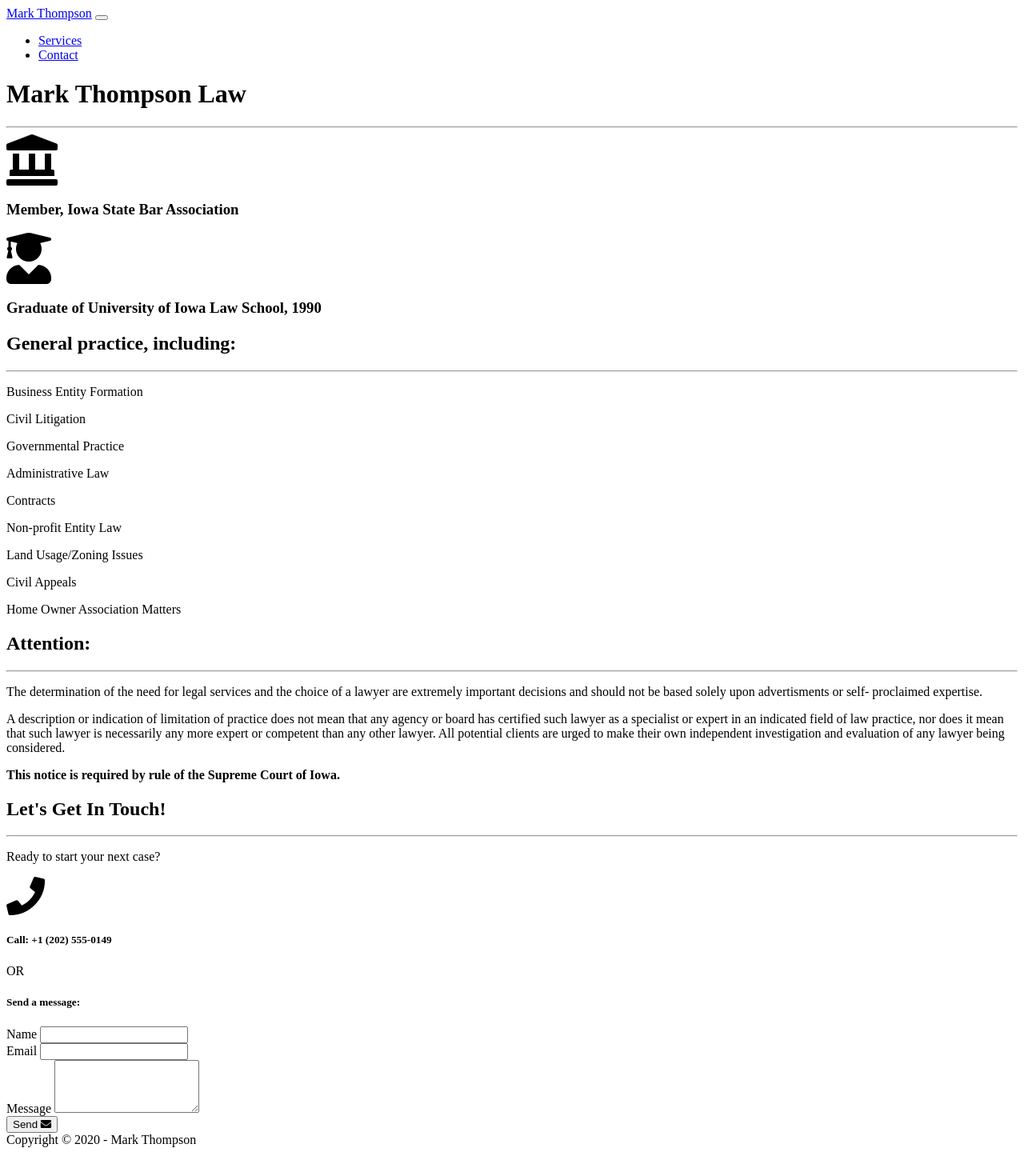
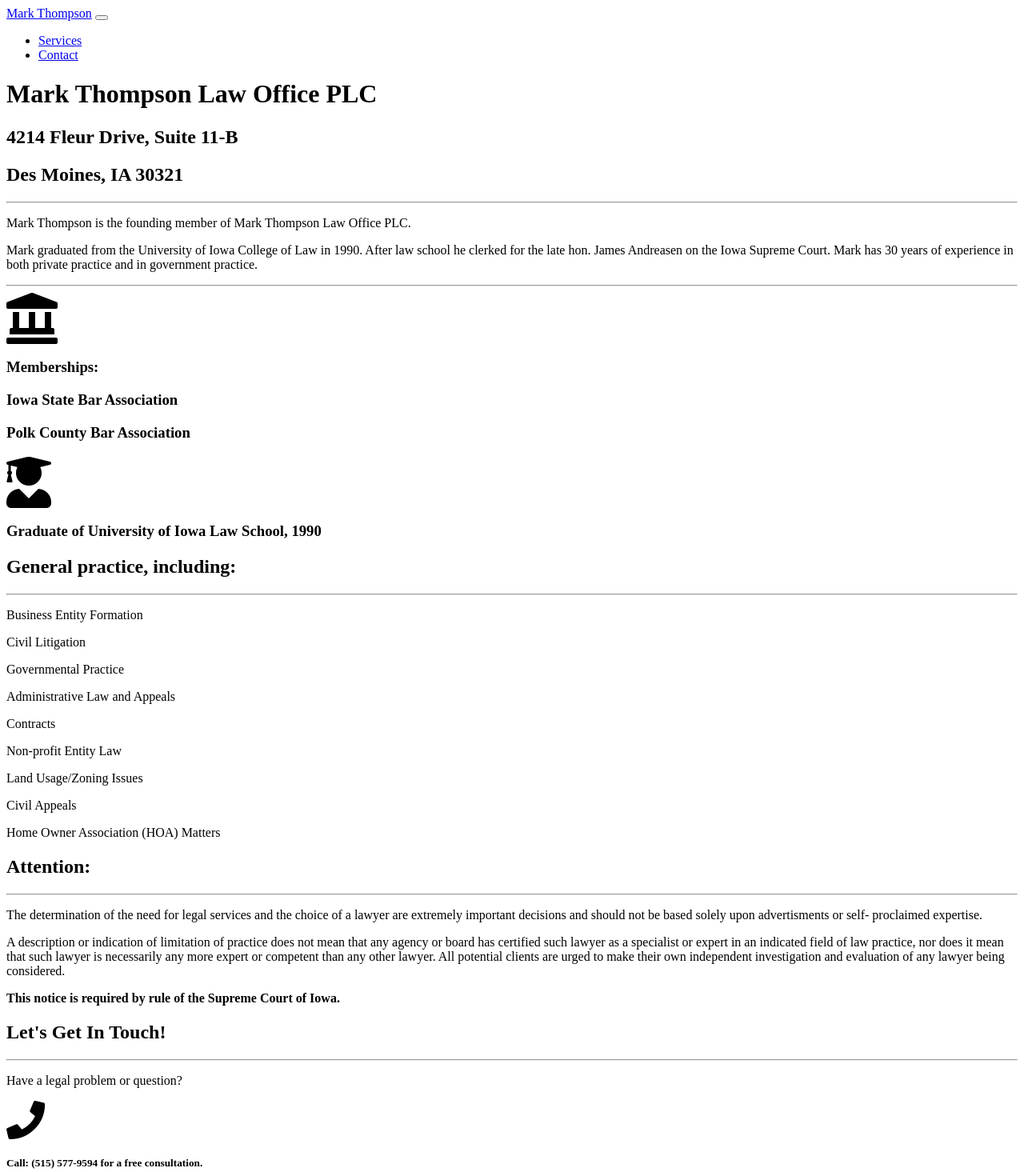
Before and after one commit to rugglcon/mark-thompson, a website with bundled scripts: page index.html in a window 1280 px wide. Shown: the top 1465 px of the page at 80% size. Before the commit the page ends 1442 px from the top, so only its background shows below. Built offline with nearby package versions, Linux system fonts and the light colour scheme.

Commit message:
update language and remove comments

```diff
--- a/index.html
+++ b/index.html
@@ -50,17 +50,35 @@
   <!-- Masthead -->
   <header class="masthead">
     <div class="container h-100">
-      <div class="row h-100 align-items-center justify-content-center text-center">
-        <div class="col-lg-10 align-self-end">
-          <h1 class="text-uppercase text-white font-weight-bold">Mark Thompson Law</h1>
-          <hr class="divider my-4">
+      <div class="row align-items-center justify-content-center text-center mt-3 mt-lg-5">
+        <div class="row mt-lg-5 mt-3 mb-2">
+          <div class="col-12 align-self-end">
+            <h1 class="text-uppercase text-white font-weight-bold">Mark Thompson Law Office PLC</h1>
+            <h2 class="text-uppercase text-white">4214 Fleur Drive, Suite 11-B</h2>
+            <h2 class="text-uppercase text-white">Des Moines, IA 30321</h2>
+            <hr class="divider my-4">
+          </div>
+        </div>
+        <div class="row justify-content-center text-center mb-2">
+          <div class="col-10">
+            <p class="text-light">Mark Thompson is the founding member of Mark Thompson Law Office PLC.</p>
+            <p class="text-light">
+              Mark graduated from the University of Iowa College of Law in 1990. After law
+              school he clerked for the late hon. James Andreasen on the Iowa Supreme
+              Court. Mark has 30 years of experience in both private practice and in
+              government practice.
+            </p>
+            <hr class="divider my-4">
+          </div>
         </div>
         <div class="col-lg-8 align-self-baseline">
           <div class="row">
             <div class="col-lg-6 col-md-6 text-center">
               <div class="mt-2">
                 <i class="fas fa-4x fa-landmark text-primary mb-4"></i>
-                <h3 class="text-white-50 h4 mb-2">Member, Iowa State Bar Association</h3>
+                <h3 class="text-white-50 h4 mb-2">Memberships:</h3>
+                <h3 class="text-white-50 h4 mb-2">Iowa State Bar Association</h3>
+                <h3 class="text-white-50 h4 mb-4">Polk County Bar Association</h3>
               </div>
             </div>
             <div class="col-lg-6 col-md-6 text-center">
@@ -82,22 +100,16 @@
       <div class="row justify-content-center">
         <div class="col-lg-3 col-md-6 text-center">
           <div class="mt-5">
-            <!-- <i class="fas fa-4x fa-laptop-code text-primary mb-4"></i> -->
-            <!-- <!-- <h3 class="h4 mb-2">Up to Date</h3> -->
             <p class="text-muted mb-0">Business Entity Formation</p>
           </div>
         </div>
         <div class="col-lg-3 col-md-6 text-center">
           <div class="mt-5">
-            <!-- <i class="fas fa-4x fa-globe text-primary mb-4"></i> -->
-            <!-- <h3 class="h4 mb-2">Ready to Publish</h3> -->
             <p class="text-muted mb-0">Civil Litigation</p>
           </div>
         </div>
         <div class="col-lg-3 col-md-6 text-center">
           <div class="mt-5">
-            <!-- <i class="fas fa-4x fa-heart text-primary mb-4"></i> -->
-            <!-- <h3 class="h4 mb-2">Made with Love</h3> -->
             <p class="text-muted mb-0">Governmental Practice</p>
           </div>
         </div>
@@ -105,22 +117,16 @@
       <div class="row justify-content-center">
         <div class="col-lg-3 col-md-6 text-center">
           <div class="mt-5">
-            <!-- <i class="fas fa-4x fa-graduation-cap text-primary mb-4"></i> -->
-            <!-- <h3 class="h4 mb-2">Sturdy Themes</h3> -->
-            <p class="text-muted mb-0">Administrative Law</p>
+            <p class="text-muted mb-0">Administrative Law and Appeals</p>
           </div>
         </div>
         <div class="col-lg-3 col-md-6 text-center">
           <div class="mt-5">
-            <!-- <i class="fas fa-4x fa-graduation-cap text-primary mb-4"></i> -->
-            <!-- <h3 class="h4 mb-2">Sturdy Themes</h3> -->
             <p class="text-muted mb-0">Contracts</p>
           </div>
         </div>
         <div class="col-lg-3 col-md-6 text-center">
           <div class="mt-5">
-            <!-- <i class="fas fa-4x fa-graduation-cap text-primary mb-4"></i> -->
-            <!-- <h3 class="h4 mb-2">Sturdy Themes</h3> -->
             <p class="text-muted mb-0">Non-profit Entity Law</p>
           </div>
         </div>
@@ -128,23 +134,17 @@
       <div class="row justify-content-center">
         <div class="col-lg-3 col-md-6 text-center">
           <div class="mt-5">
-            <!-- <i class="fas fa-4x fa-graduation-cap text-primary mb-4"></i> -->
-            <!-- <h3 class="h4 mb-2">Sturdy Themes</h3> -->
             <p class="text-muted mb-0">Land Usage/Zoning Issues</p>
           </div>
         </div>
         <div class="col-lg-3 col-md-6 text-center">
           <div class="mt-5">
-            <!-- <i class="fas fa-4x fa-graduation-cap text-primary mb-4"></i> -->
-            <!-- <h3 class="h4 mb-2">Sturdy Themes</h3> -->
             <p class="text-muted mb-0">Civil Appeals</p>
           </div>
         </div>
         <div class="col-lg-3 col-md-6 text-center">
           <div class="mt-5">
-            <!-- <i class="fas fa-4x fa-graduation-cap text-primary mb-4"></i> -->
-            <!-- <h3 class="h4 mb-2">Sturdy Themes</h3> -->
-            <p class="text-muted mb-0">Home Owner Association Matters</p>
+            <p class="text-muted mb-0">Home Owner Association (HOA) Matters</p>
           </div>
         </div>
       </div>
@@ -172,103 +172,6 @@
     </div>
   </section>
 
-  <!-- Services Section -->
-
-
-  <!-- Portfolio Section -->
-  <!-- <section id="portfolio">
-    <div class="container-fluid p-0">
-      <div class="row no-gutters">
-        <div class="col-lg-4 col-sm-6">
-          <a class="portfolio-box" href="img/portfolio/fullsize/1.jpg">
-            <img class="img-fluid" src="img/portfolio/thumbnails/1.jpg" alt="">
-            <div class="portfolio-box-caption">
-              <div class="project-category text-white-50">
-                Category
-              </div>
-              <div class="project-name">
-                Project Name
-              </div>
-            </div>
-          </a>
-        </div>
-        <div class="col-lg-4 col-sm-6">
-          <a class="portfolio-box" href="img/portfolio/fullsize/2.jpg">
-            <img class="img-fluid" src="img/portfolio/thumbnails/2.jpg" alt="">
-            <div class="portfolio-box-caption">
-              <div class="project-category text-white-50">
-                Category
-              </div>
-              <div class="project-name">
-                Project Name
-              </div>
-            </div>
-          </a>
-        </div>
-        <div class="col-lg-4 col-sm-6">
-          <a class="portfolio-box" href="img/portfolio/fullsize/3.jpg">
-            <img class="img-fluid" src="img/portfolio/thumbnails/3.jpg" alt="">
-            <div class="portfolio-box-caption">
-              <div class="project-category text-white-50">
-                Category
-              </div>
-              <div class="project-name">
-                Project Name
-              </div>
-            </div>
-          </a>
-        </div>
-        <div class="col-lg-4 col-sm-6">
-          <a class="portfolio-box" href="img/portfolio/fullsize/4.jpg">
-            <img class="img-fluid" src="img/portfolio/thumbnails/4.jpg" alt="">
-            <div class="portfolio-box-caption">
-              <div class="project-category text-white-50">
-                Category
-              </div>
-              <div class="project-name">
-                Project Name
-              </div>
-            </div>
-          </a>
-        </div>
-        <div class="col-lg-4 col-sm-6">
-          <a class="portfolio-box" href="img/portfolio/fullsize/5.jpg">
-            <img class="img-fluid" src="img/portfolio/thumbnails/5.jpg" alt="">
-            <div class="portfolio-box-caption">
-              <div class="project-category text-white-50">
-                Category
-              </div>
-              <div class="project-name">
-                Project Name
-              </div>
-            </div>
-          </a>
-        </div>
-        <div class="col-lg-4 col-sm-6">
-          <a class="portfolio-box" href="img/portfolio/fullsize/6.jpg">
-            <img class="img-fluid" src="img/portfolio/thumbnails/6.jpg" alt="">
-            <div class="portfolio-box-caption p-3">
-              <div class="project-category text-white-50">
-                Category
-              </div>
-              <div class="project-name">
-                Project Name
-              </div>
-            </div>
-          </a>
-        </div>
-      </div>
-    </div>
-  </section> -->
-
-  <!-- Call to Action Section -->
-  <!-- <section class="page-section bg-dark text-white">
-    <div class="container text-center">
-      <h2 class="mb-4">Free Download at Start Bootstrap!</h2>
-      <a class="btn btn-light btn-xl" href="https://startbootstrap.com/themes/creative/">Download Now!</a>
-    </div>
-  </section> -->
-
   <!-- Contact Section -->
   <section class="page-section" id="contact">
     <div class="container">
@@ -276,13 +179,13 @@
         <div class="col-lg-8 text-center">
           <h2 class="mt-0">Let's Get In Touch!</h2>
           <hr class="divider my-4">
-          <p class="text-muted mb-5">Ready to start your next case?</p>
+          <p class="text-muted mb-5">Have a legal problem or question?</p>
         </div>
       </div>
       <div class="row justify-content-center mb-3">
         <div class="col-lg-8 text-center mb-5 mb-lg-0">
           <i class="fas fa-phone fa-3x mb-3 text-muted"></i>
-          <h5>Call: +1 (202) 555-0149</h5>
+          <h5>Call: (515) 577-9594 for a free consultation.</h5>
         </div>
       </div>
       <div class="row justify-content-center mb-3">OR</div>
@@ -308,6 +211,7 @@
               <label for="message">Message</label>
               <textarea rows="4" class="form-control" name="message" id="message"></textarea>
             </div>
+            <input type="hidden" name="_next" value="https://rugglcon.github.io/mark-thompson/">
             <button type="submit" class="btn btn-primary">Send <i class="fas fa-envelope"></i></button>
           </form>
         </div>
```
